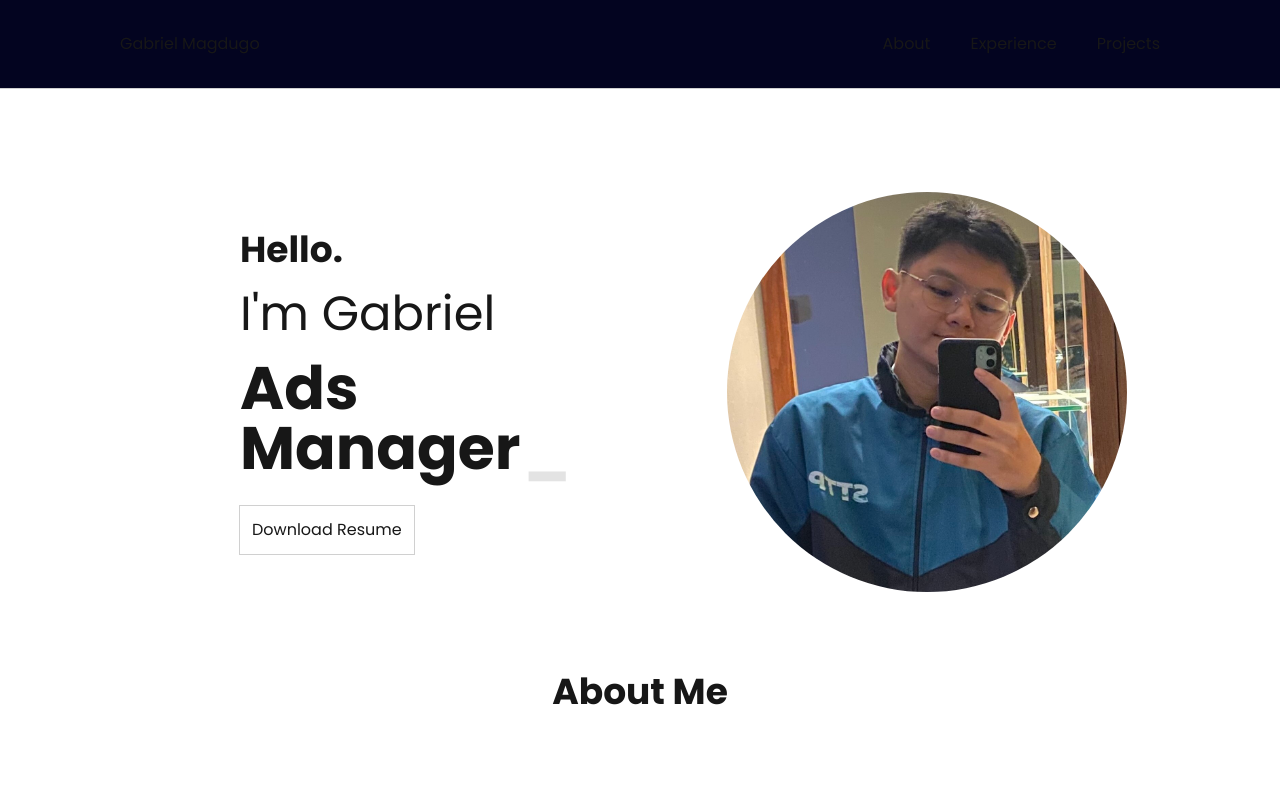
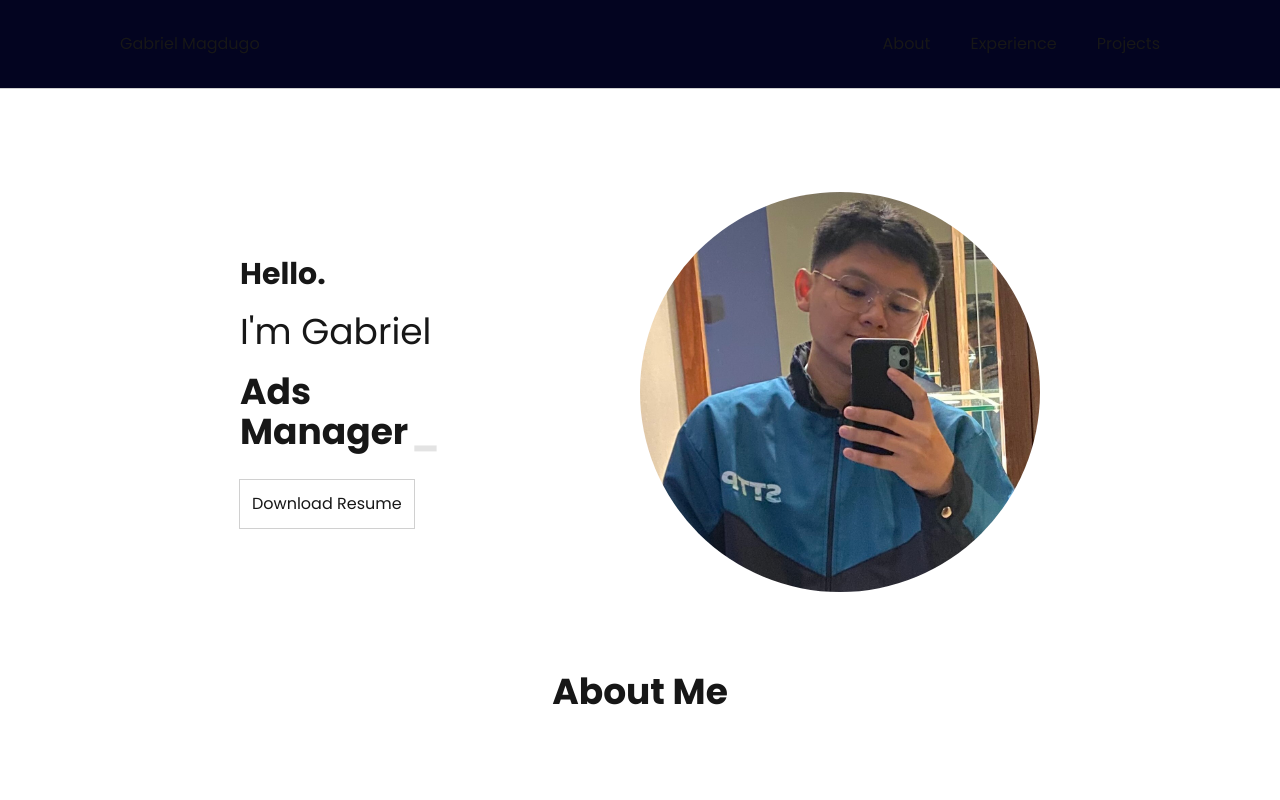
Before and after one commit to TBNRjaborel/my-website-portfolio-v2, a Next.js app: page / in a window 1280 px wide. Shown: the top 800 px of the page. Built offline with nearby package versions, Linux system fonts and the light colour scheme.

Commit message:
minor fixes

```diff
--- a/src/components/About.tsx
+++ b/src/components/About.tsx
@@ -113,7 +113,7 @@ function About() {
             </li>
             <li className="flex flex-col items-center">
               <Image
-                src="/images/Javascript.png"
+                src="/images/JavaScript.png"
                 alt="javascript-icon"
                 width={50}
                 height={50}
@@ -125,7 +125,7 @@ function About() {
             </li>
             <li className="flex flex-col items-center">
               <Image
-                src="/images/Typescript.png"
+                src="/images/TypeScript.png"
                 alt="typescript-icon"
                 width={50}
                 height={50}
--- a/src/components/LandingPage.tsx
+++ b/src/components/LandingPage.tsx
@@ -10,9 +10,9 @@ function LandingPage() {
       className="flex flex-col-reverse gap-20 pt-30 md:flex-row md:pt-0 md:gap-40 items-center justify-around "
     >
       <div className="flex flex-col w-1/2 gap-5 text-center md:text-left">
-        <h1 className="text-3xl md:text-4xl font-bold">Hello.</h1>
-        <h2 className="text-3xl md:text-5xl">I'm Gabriel</h2>
-        <h2 className="text-4xl md:text-6xl font-bold">
+        <h1 className="text-3xl font-bold">Hello.</h1>
+        <h2 className="text-3xl md:text-4xl">I'm Gabriel</h2>
+        <h2 className="text-3xl md:text-4xl font-bold">
           <Typewriter
             words={["Software Developer", "Ads Manager", "Project Manager"]}
             loop={true}
--- a/src/components/Projects.tsx
+++ b/src/components/Projects.tsx
@@ -5,16 +5,20 @@ function Projects() {
   return (
     <div id="projects">
       <div className="flex flex-col items-center gap-2 my-20">
-        <span className="text-xs uppercase tracking-widest text-white/60">Featured work</span>
+        <span className="text-xs uppercase tracking-widest text-white/60">
+          Featured work
+        </span>
         <h2 className="text-3xl md:text-4xl md:font-bold">Projects</h2>
       </div>
-      <div className="grid grid-cols-1 sm:grid-cols-2 lg:grid-cols-3 gap-4 sm:gap-6 lg:gap-8">
+      <div className="grid grid-cols-1 sm:grid-cols-2 lg:grid-cols-3 gap-4 sm:gap-6 lg:gap-8 mb-20">
         {projects.map((project, index) => (
           <div key={index} className="group relative">
             <div className="absolute -inset-px rounded-2xl bg-gradient-to-br from-white/10 via-white/5 to-transparent opacity-0 group-hover:opacity-100 blur transition-opacity duration-500" />
             <div className="relative h-full rounded-2xl border border-white/10 bg-white/5 p-4 sm:p-6 backdrop-blur-sm shadow-md transition-all duration-300 group-hover:-translate-y-1 group-hover:border-white/20">
               <div className="flex items-start justify-between gap-4">
-                <h3 className="text-lg sm:text-xl font-semibold leading-snug">{project.title}</h3>
+                <h3 className="text-lg sm:text-xl font-semibold leading-snug">
+                  {project.title}
+                </h3>
                 <div className="flex items-center gap-2">
                   {project.github && (
                     <a
@@ -48,9 +52,13 @@ function Projects() {
                   )}
                 </div>
               </div>
-              <p className="mt-3 text-xs sm:text-sm text-white/80 text-justify">{project.description}</p>
+              <p className="mt-3 text-xs sm:text-sm text-white/80 text-justify">
+                {project.description}
+              </p>
               <div className="mt-5">
-                <h4 className="text-xs uppercase tracking-wider text-white/60">Tech Stack</h4>
+                <h4 className="text-xs uppercase tracking-wider text-white/60">
+                  Tech Stack
+                </h4>
                 <ul className="mt-2 flex flex-wrap gap-2">
                   {project.stack.map((tech, techIndex) => (
                     <li
```
